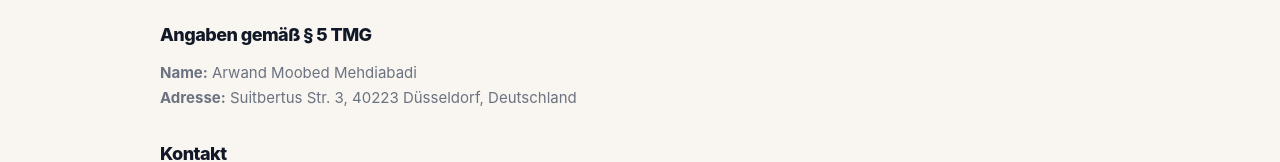
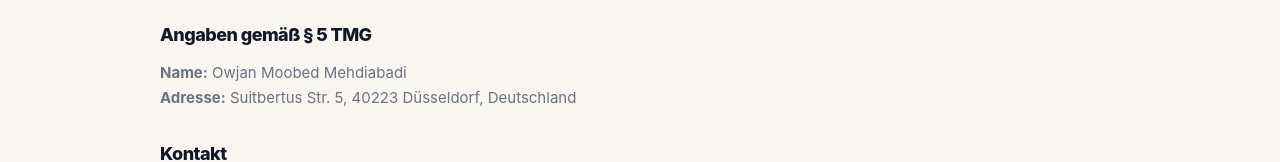
Before and after one commit to derbesteichbin/my-converter-site, a React (Vite) app in the folder client/: page /impressum in a window 1280 px wide. Shown: the part 175-337 px from the top of the page. Built offline with nearby package versions, Linux system fonts and the light colour scheme; no server answers.

Commit message:
Update Impressum details

```diff
--- a/client/src/pages/Impressum.jsx
+++ b/client/src/pages/Impressum.jsx
@@ -16,8 +16,8 @@ export default function Impressum() {
       <section>
         <h2>Angaben gemäß § 5 TMG</h2>
         <p>
-          <strong>Name:</strong> Arwand Moobed Mehdiabadi<br />
-          <strong>Adresse:</strong> Suitbertus Str. 3, 40223 Düsseldorf, Deutschland
+          <strong>Name:</strong> Owjan Moobed Mehdiabadi<br />
+          <strong>Adresse:</strong> Suitbertus Str. 5, 40223 Düsseldorf, Deutschland
         </p>
       </section>
 
```
